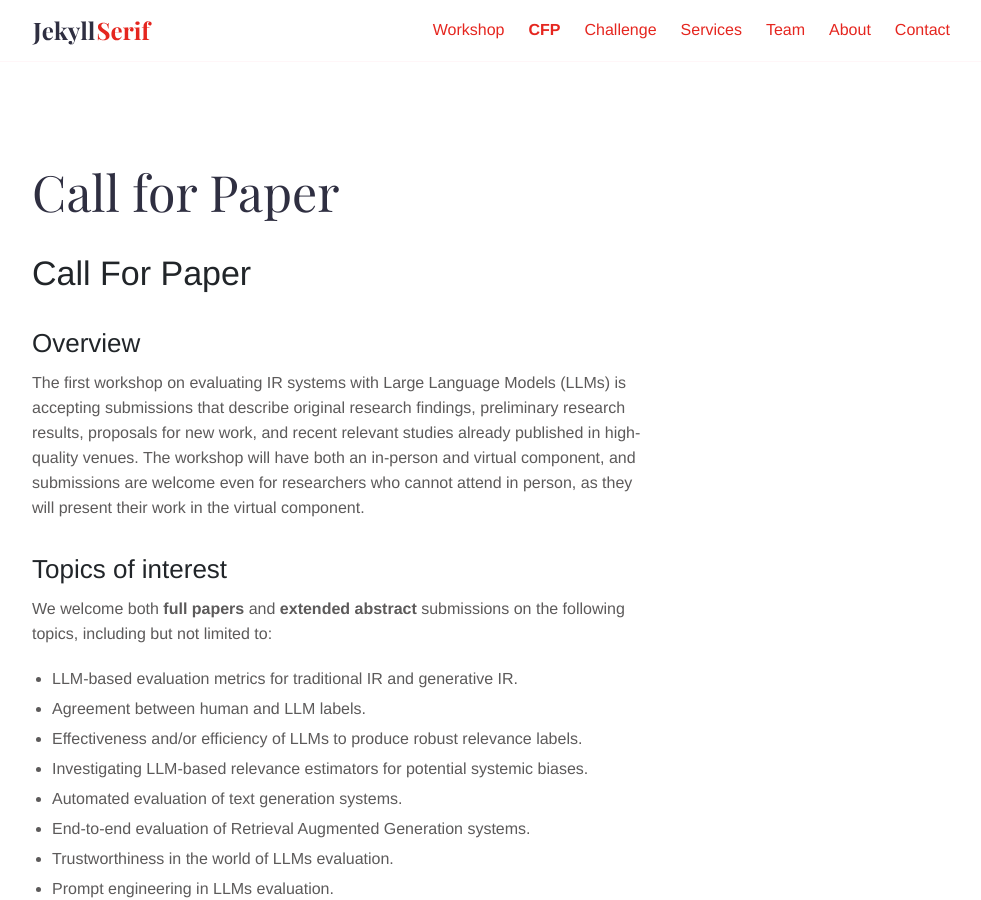
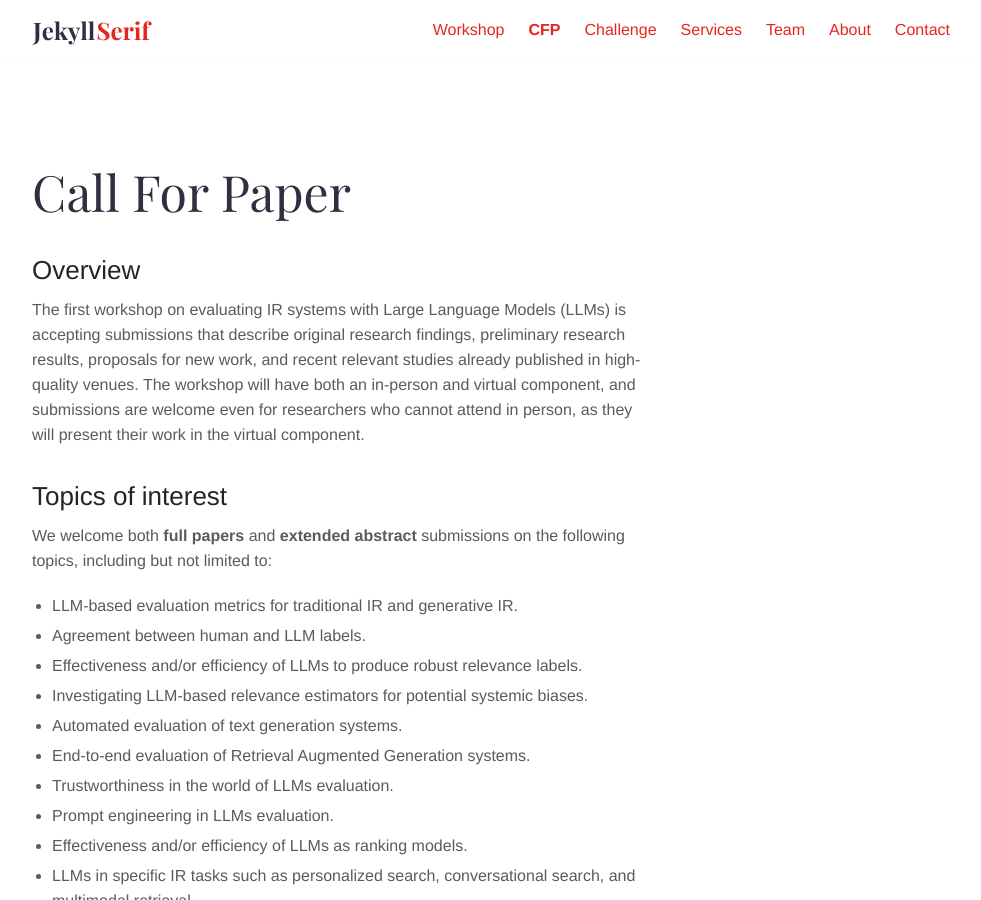
Before and after one commit to LLM4Eval/llm4eval, a Jekyll site: the page built from cfp.md, in a window 1280 px wide and 900 px high. Shown: the whole window, without its empty margins (143-1124 px from the left). Built offline with Jekyll 4.4.1, drawn with Linux system fonts in a browser that asks for light colours.

Commit message:
Update cfp.md

```diff
--- a/cfp.md
+++ b/cfp.md
@@ -1,11 +1,9 @@
 ---
-title: Call for Paper
+title: Call For Paper
 layout: page
-description: Call for Paper
+description: Call For Paper
 bodyClass: page-about
 ---
-
-# Call For Paper
 
 ## Overview
 The first workshop on evaluating IR systems with Large Language Models (LLMs) is accepting submissions that describe original research findings, preliminary research results, proposals for new work, and recent relevant studies already published in high-quality venues. The workshop will have both an in-person and virtual component, and submissions are welcome even for researchers who cannot attend in person, as they will present their work in the virtual component.
```
